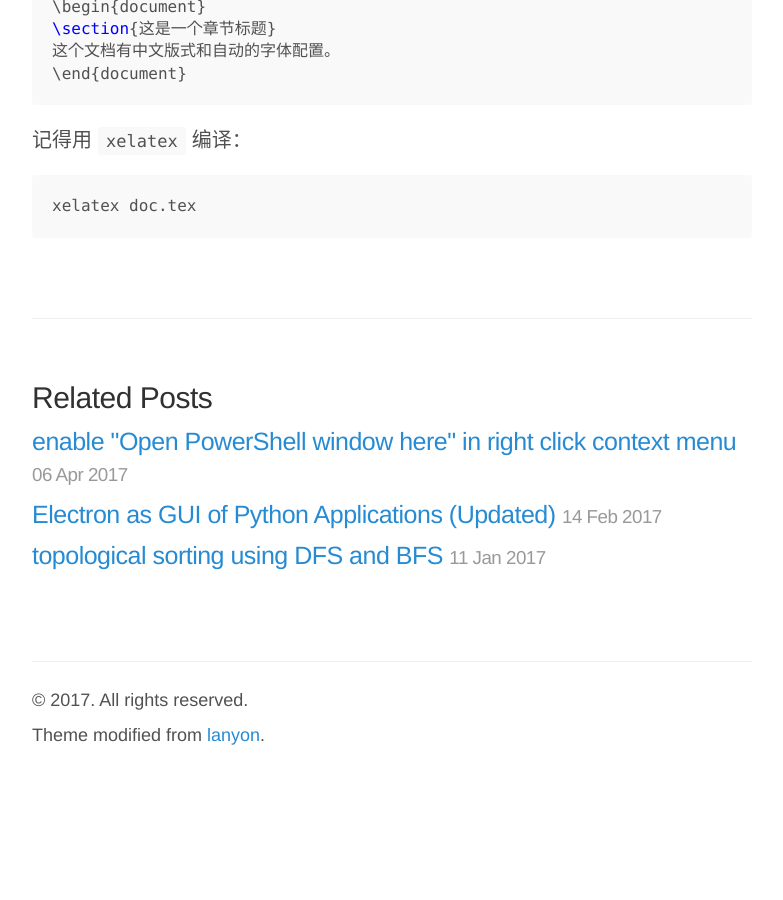
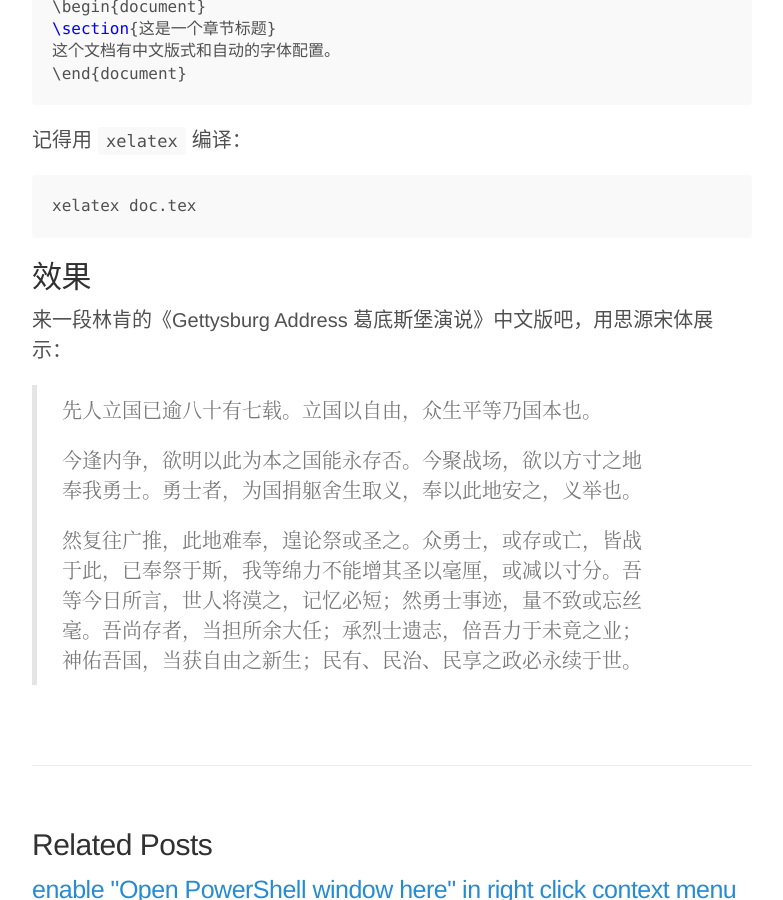
Before and after one commit to fyears/fyears.github.io, a Jekyll site: the page built from _posts/2017-04-04-source-han-sans-and-source-han-serif.md, in a window 1280 px wide and 900 px high, scrolled down 2462 px. Shown: the whole window, without its empty margins (248-1031 px from the left). Built offline with Jekyll 4.4.1, drawn with Linux system fonts in a browser that asks for light colours; formulas are drawn with MathJax 3; comment, search, counter and statistics services are not loaded; before the commit the page ends 3264 px from its top, so only the background shows below that.

Commit message:
add Gettysburg Address

````diff
--- a/_posts/2017-04-04-source-han-sans-and-source-han-serif.md
+++ b/_posts/2017-04-04-source-han-sans-and-source-han-serif.md
@@ -91,3 +91,13 @@ fc-list :lang=zh
 ```bash
 xelatex doc.tex
 ```
+
+## 效果
+
+来一段林肯的《Gettysburg Address 葛底斯堡演说》中文版吧，用思源宋体展示：
+
+<blockquote style="font-family: Noto Serif CJK SC, Source Han Serif SC;">
+<p>先人立国已逾八十有七载。立国以自由，众生平等乃国本也。</p>
+<p>今逢内争，欲明以此为本之国能永存否。今聚战场，欲以方寸之地奉我勇士。勇士者，为国捐躯舍生取义，奉以此地安之，义举也。</p>
+<p>然复往广推，此地难奉，遑论祭或圣之。众勇士，或存或亡，皆战于此，已奉祭于斯，我等绵力不能增其圣以毫厘，或减以寸分。吾等今日所言，世人将漠之，记忆必短；然勇士事迹，量不致或忘丝毫。吾尚存者，当担所余大任；承烈士遗志，倍吾力于未竟之业；神佑吾国，当获自由之新生；民有、民治、民享之政必永续于世。</p>
+</blockquote>
````
